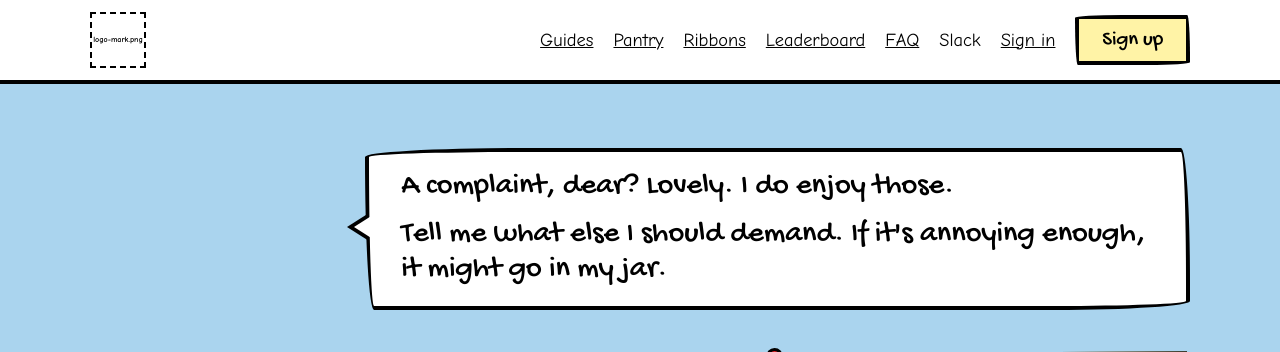
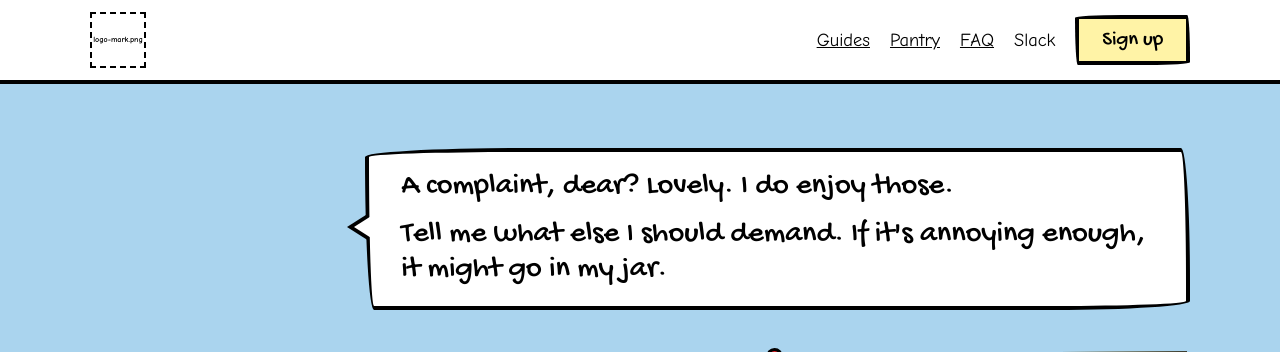
Before and after one commit to ThisisShashwat/grandma-public, a Python web app: template templates/pages/complaints.html in a window 1280 px wide. Shown: the top 352 px of the page. Run offline with Jinja, Linux system fonts and the light colour scheme; the template is opened without the code that fills it, so the values that code supplies are empty; some libraries are stand-ins or nearby versions.

Commit message:
header: Settings link in the signed in set; Ribbons and Leaderboard move to the signed in set and Sign in leaves the signed out bar (the pages stay public)
The signed out bar is now Guides, Pantry, FAQ, Slack and Sign up. The header stays identical for everybody (the spans are display: contents, auth.js untouched). Tests updated: test_site_header.py pins the three sets because the old link list and the 'Ribbons and Leaderboard for everybody' test described the old bar; test_error_pages.py looked for the Sign in link that no longer exists.

Co-Authored-By: Claude Sonnet 5.5 <noreply@anthropic.com>

```diff
--- a/templates/components/header.html
+++ b/templates/components/header.html
@@ -7,17 +7,19 @@
   <nav aria-label="Main">
     <a href="{{ url('guides') }}">Guides</a>
     <a href="{{ url('shop') }}">Pantry</a>
-    <a href="{{ url('ribbons') }}">Ribbons</a>
-    <a href="{{ url('leaderboard') }}">Leaderboard</a>
+    {# the same bytes for everybody, so the page never reads the session: static/js/core/auth.js shows one of the two sets (accounts/signed_in_flag.py). The signed out bar has no Sign in (Sign up goes to the same place), Ribbons or Leaderboard (the pages stay public) #}
+    <span data-auth="in" hidden>
+      <a href="{{ url('ribbons') }}">Ribbons</a>
+      <a href="{{ url('leaderboard') }}">Leaderboard</a>
+    </span>
     <a href="{{ url('home') }}#faq">FAQ</a>
     <a data-link="slack" {{ link_attrs("slack") }}>Slack</a>
-    {# the same bytes for everybody, so the page never reads the session: static/js/core/auth.js shows one of the two sets (accounts/signed_in_flag.py) #}
     <span data-auth="out">
-      <a href="{{ url('login') }}">Sign in</a>
       <a class="btn" data-link="signup" data-confetti {{ link_attrs("signup") }}>Sign up</a>
     </span>
     <span data-auth="in" hidden>
       <a href="{{ url('dashboard') }}">Dashboard</a>
+      <a href="{{ url('settings') }}">Settings</a>
       <form class="nav-leave" method="post" action="{{ url('logout') }}"><button>Log out</button></form>
     </span>
   </nav>
```
